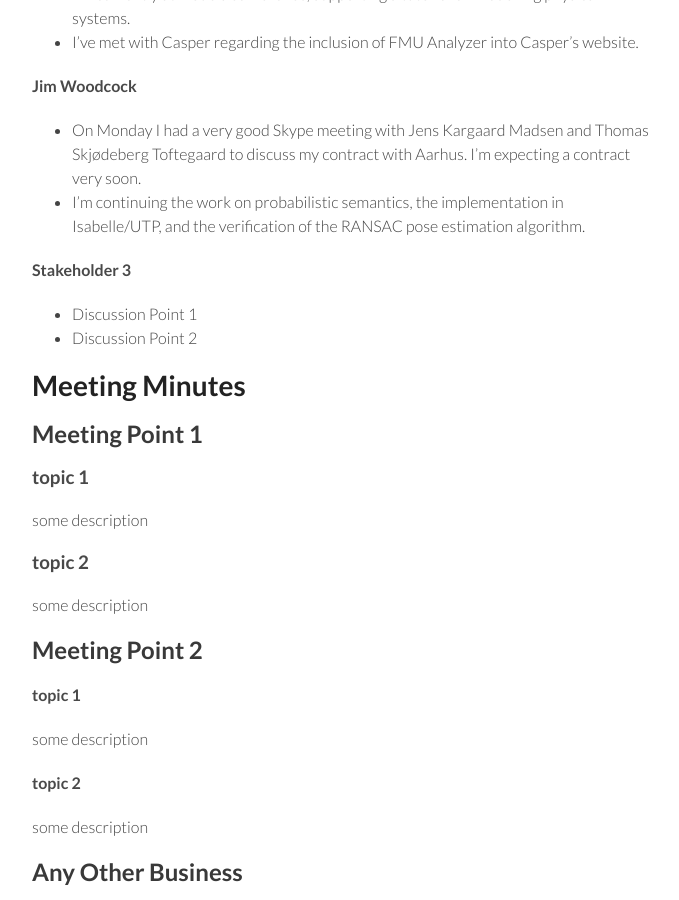
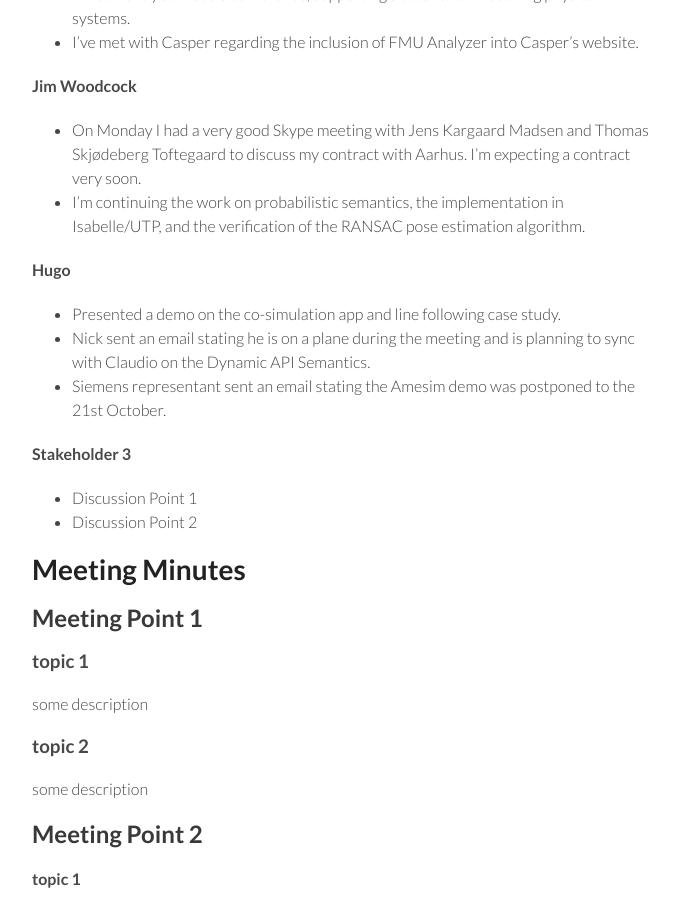
Before and after one commit to digitaltwincentre/digitaltwincentre.github.io, a Jekyll site: the page built from _biweeklies/Biweekly-4.md, in a window 1280 px wide and 900 px high, scrolled down 862 px. Shown: the whole window, without its empty margins (418-1097 px from the left). Built offline with Jekyll 4.4.1, drawn with Linux system fonts in a browser that asks for light colours; nearby versions of some CDN libraries.

Commit message:
Update Biweekly-4.md

```diff
--- a/_biweeklies/Biweekly-4.md
+++ b/_biweeklies/Biweekly-4.md
@@ -41,6 +41,11 @@ private information must be stored elsewhere.  -->
 * On Monday I had a very good Skype meeting with Jens Kargaard Madsen and Thomas Skjødeberg Toftegaard to discuss my contract with Aarhus. I'm expecting a contract very soon.
 * I'm continuing the work on probabilistic semantics, the implementation in Isabelle/UTP, and the verification of the RANSAC pose estimation algorithm.
 
+#### Hugo
+* Presented a demo on the co-simulation app and line following case study.
+* Nick sent an email stating he is on a plane during the meeting and is planning to sync with Claudio on the Dynamic API Semantics.
+* Siemens representant sent an email stating the Amesim demo was postponed to the 21st October.
+
 #### Stakeholder 3
 * Discussion Point 1
 * Discussion Point 2
```
